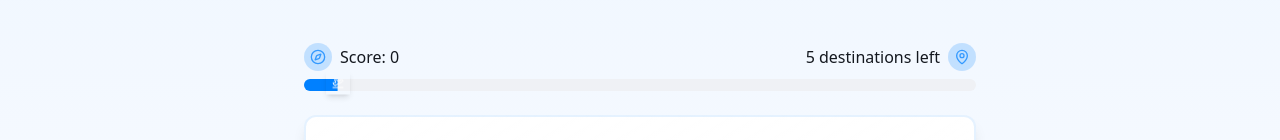
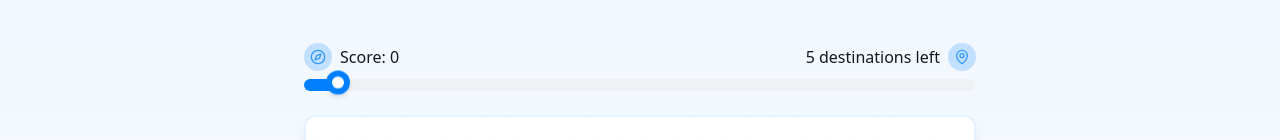
Before and after one commit to abdulsami822/wander-whiz-game, a React (Vite) app: page /game in a window 1280 px wide. Shown: the part 121-261 px from the top of the page. Built offline with nearby package versions, Linux system fonts and the light colour scheme.

Commit message:
Reverted to edit edt-a17d321b-754d-4f9e-b711-591dff73c49a: "Enhance game UI and interactions
Implement a visually engaging and interactive game UI with smooth animations, playful interactions, and a game-like aesthetic."

```diff
--- a/src/components/ScoreDisplay.tsx
+++ b/src/components/ScoreDisplay.tsx
@@ -2,7 +2,7 @@
 import React from 'react';
 import { useGameContext } from '@/contexts/GameContext';
 import { Progress } from '@/components/ui/progress';
-import { Compass, MapPin, PlaneTakeoff } from 'lucide-react';
+import { Compass, MapPin } from 'lucide-react';
 
 const ScoreDisplay: React.FC = () => {
   const { state } = useGameContext();
@@ -33,8 +33,8 @@ const ScoreDisplay: React.FC = () => {
           className="absolute top-0 bottom-0 left-0 flex items-center transition-all duration-500"
           style={{ left: `${progress}%`, transform: 'translateX(-50%)' }}
         >
-          <div className="w-6 h-6 flex items-center justify-center shadow-md animate-float">
-            <PlaneTakeoff className="w-3 h-3 text-white" />
+          <div className="w-6 h-6 bg-primary rounded-full flex items-center justify-center shadow-md animate-float">
+            <div className="w-3 h-3 bg-white rounded-full"></div>
           </div>
         </div>
       </div>
```
